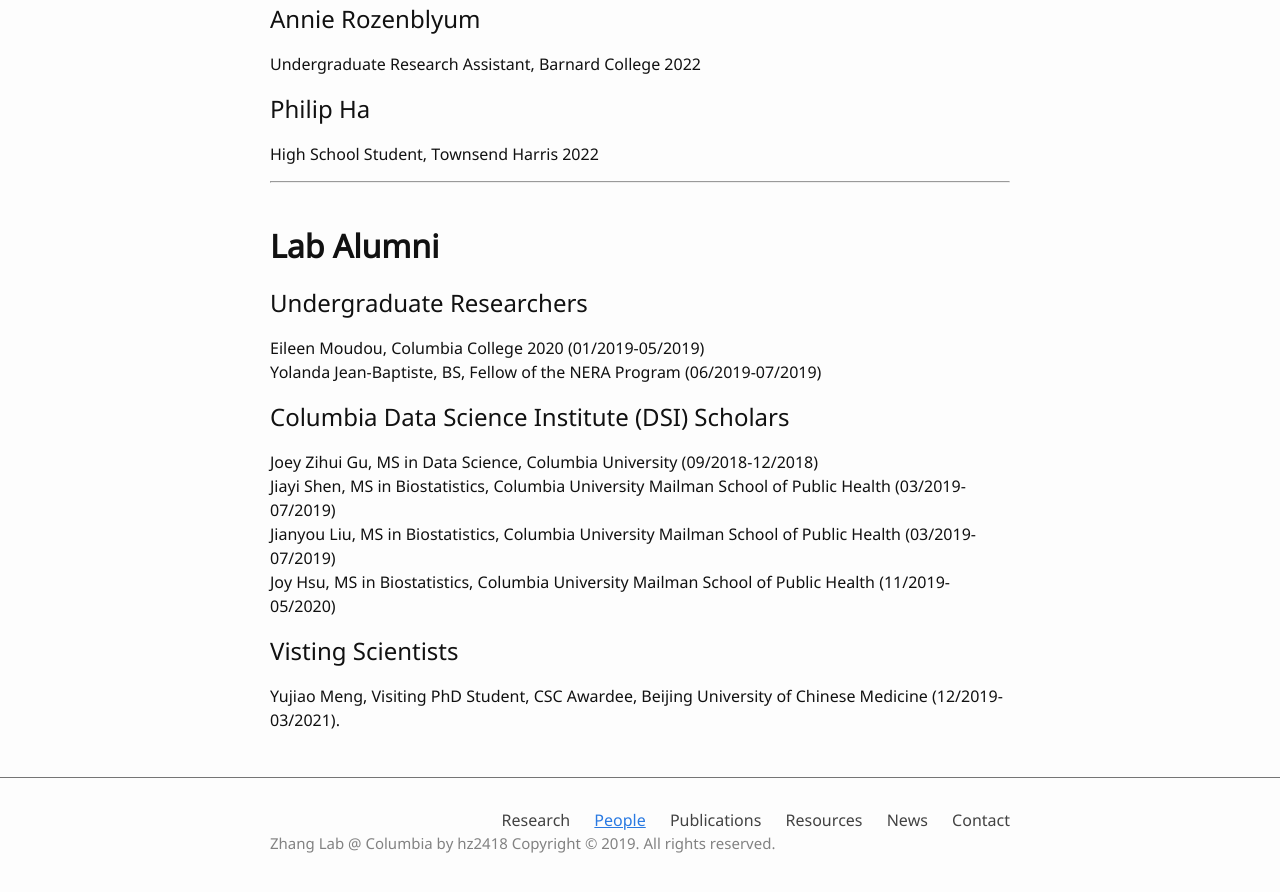
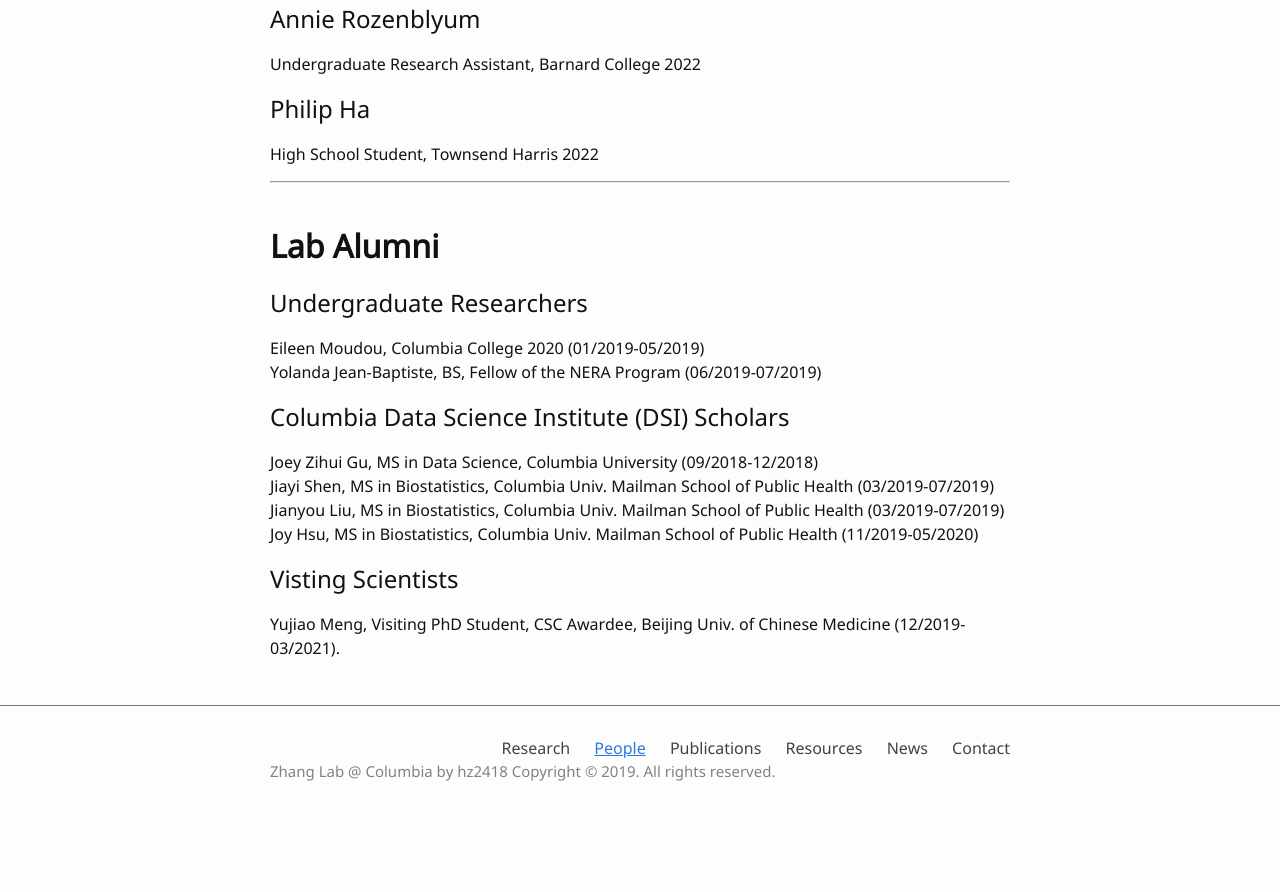
Before and after one commit to hanruizhang/zhanglab, a Jekyll site: the page built from 2_People.md, in a window 1280 px wide and 900 px high, scrolled down 3078 px. Shown: the top 892 px of the window. Built offline with Jekyll 4.4.1, drawn with Linux system fonts in a browser that asks for light colours; comment, search, counter and statistics services are not loaded; after the commit the page ends 3906 px from its top, so only the background shows below that.

Commit message:
Update 2_People.md

```diff
--- a/2_People.md
+++ b/2_People.md
@@ -110,9 +110,9 @@
 
 ## Columbia Data Science Institute (DSI) Scholars
 Joey Zihui Gu, MS in Data Science, Columbia University (09/2018-12/2018)
-Jiayi Shen, MS in Biostatistics, Columbia University Mailman School of Public Health (03/2019-07/2019)
-Jianyou Liu, MS in Biostatistics, Columbia University Mailman School of Public Health (03/2019-07/2019)
-Joy Hsu, MS in Biostatistics, Columbia University Mailman School of Public Health (11/2019-05/2020)
+Jiayi Shen, MS in Biostatistics, Columbia Univ. Mailman School of Public Health (03/2019-07/2019)
+Jianyou Liu, MS in Biostatistics, Columbia Univ. Mailman School of Public Health (03/2019-07/2019)
+Joy Hsu, MS in Biostatistics, Columbia Univ. Mailman School of Public Health (11/2019-05/2020)
 
 ## Visting Scientists
-Yujiao Meng, Visiting PhD Student, CSC Awardee, Beijing University of Chinese Medicine (12/2019-03/2021).
+Yujiao Meng, Visiting PhD Student, CSC Awardee, Beijing Univ. of Chinese Medicine (12/2019-03/2021).
```
